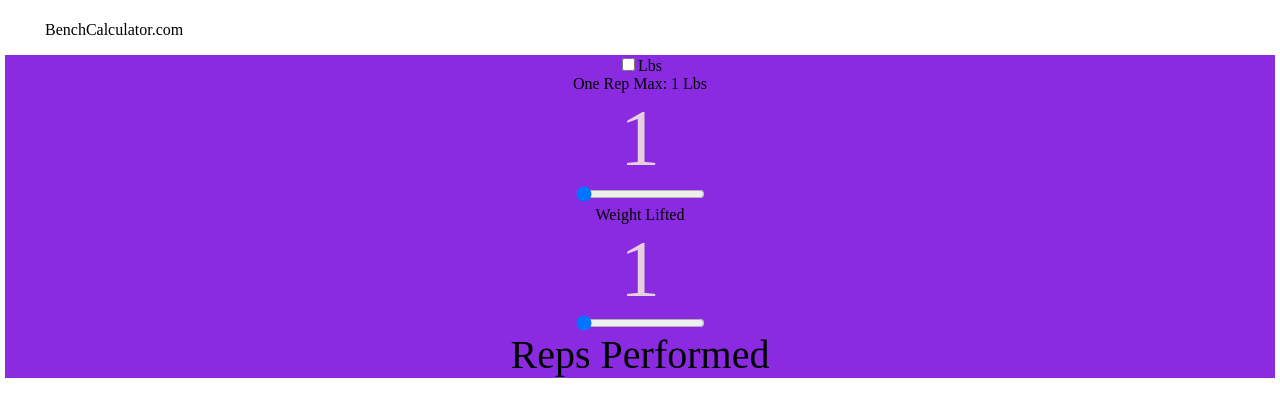
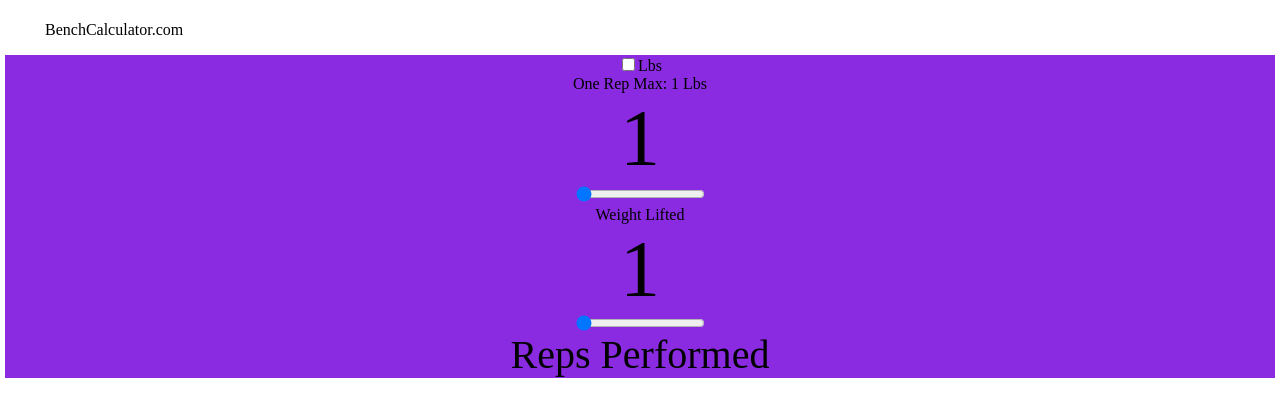
Before and after one commit to kueselj/amplifyapp, a React (Create React App) app: page / in a window 1280 px wide. Shown: the top 416 px of the page. Built offline with nearby package versions, Linux system fonts and the light colour scheme.

Commit message:
fix some styling

```diff
--- a/src/index.css
+++ b/src/index.css
@@ -18,8 +18,8 @@ body {
 } */
 
 .weight-count {
-  opacity: 80%;
-  color: cornsilk;
+
+  color: black;
   font-size: 80px;
   text-align: center;
 }
@@ -29,8 +29,8 @@ body {
 } */
 
 .rep-count {
-  opacity: 80%;
-  color: cornsilk;
+
+  color: black;
   font-size: 80px;
   text-align: center;
 }
```
